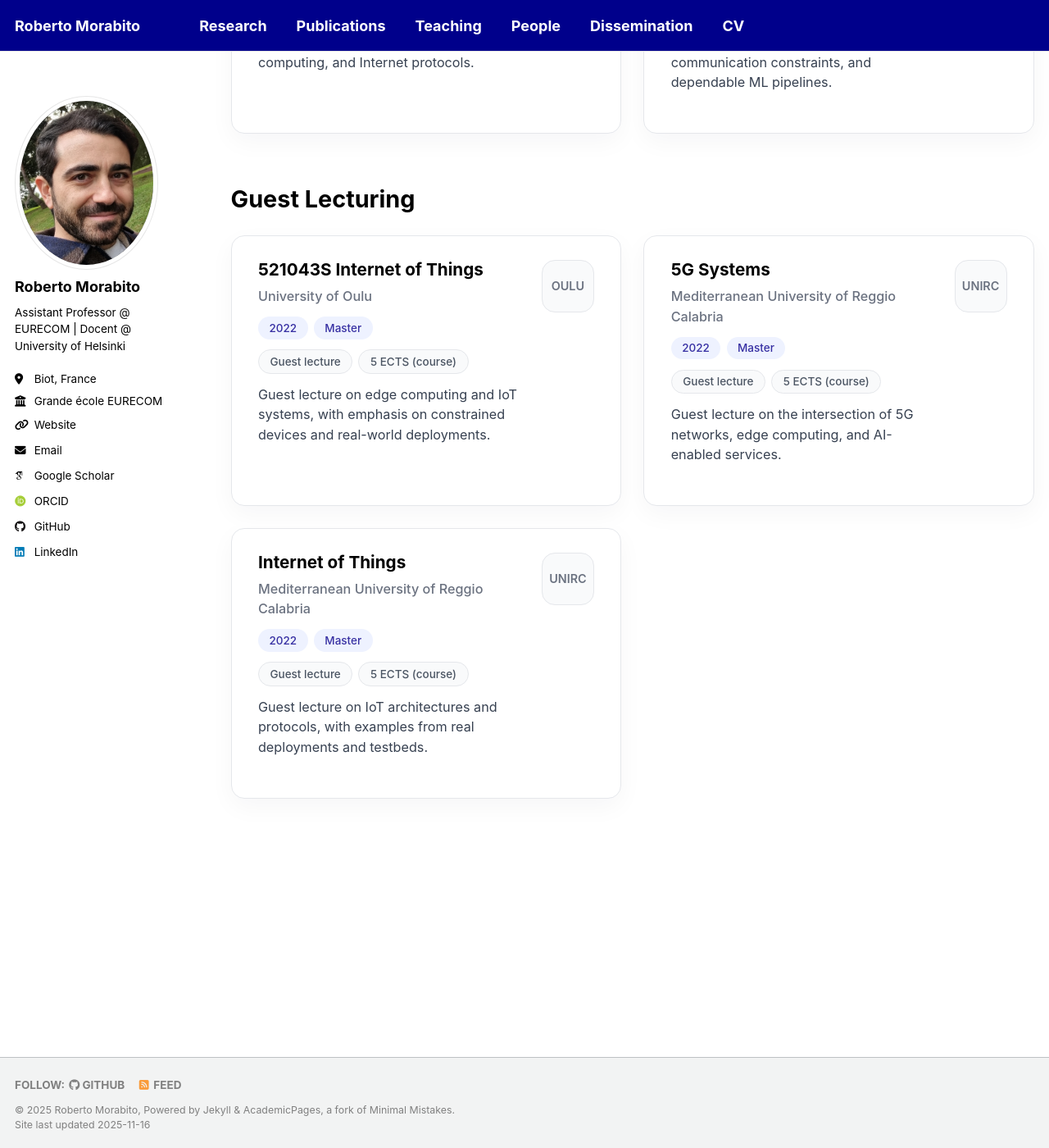
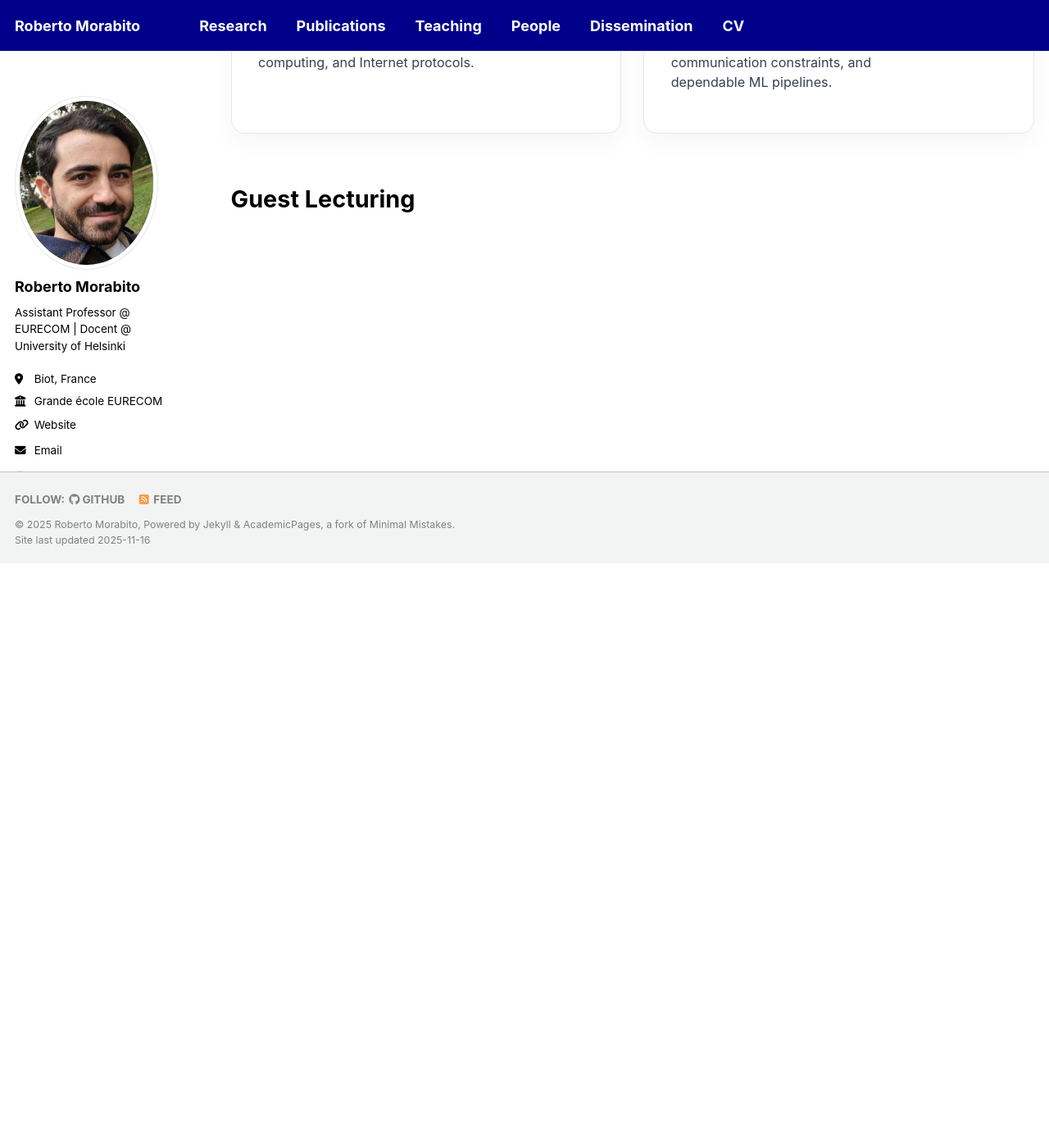
Before and after one commit to robertmora/robertmora.github.io, a Jekyll site: the page built from _pages/teaching.html, in a window 1280 px wide and 1400 px high, scrolled down 1356 px. Shown: the whole window at 82% size. Built offline with Jekyll 4.4.1, drawn with Linux system fonts in a browser that asks for light colours; some web fonts are replaced; a script that is not in the unit is left out; after the commit the page ends 2043 px from its top, so only the background shows below that.

Commit message:
Update teaching.html

```diff
--- a/_pages/teaching.html
+++ b/_pages/teaching.html
@@ -247,89 +247,5 @@ I try to keep classes practical, system-oriented, and grounded in real-world dep
     <section class="teaching-block">
       <h2 class="teaching-heading">Guest Lecturing</h2>
 
-      <div class="course-grid course-grid--two-cols">
-        <!-- Oulu -->
-        <article class="course-card">
-          <div class="course-main">
-            <h3 class="course-title">521043S Internet of Things</h3>
-            <div class="course-institution">University of Oulu</div>
-
-            <div class="course-tags">
-              <span class="course-badge">2022</span>
-              <span class="course-badge">Master</span>
-            </div>
-
-            <div class="course-meta">
-              <span class="course-badge course-badge--outline">Guest lecture</span>
-              <span class="course-badge course-badge--outline">5 ECTS (course)</span>
-            </div>
-
-            <p class="course-description">
-              Guest lecture on edge computing and IoT systems, with emphasis on constrained devices
-              and real-world deployments.
-            </p>
-          </div>
-          <div class="course-side">
-            OULU
-          </div>
-        </article>
-
-        <!-- 5G Systems, Reggio Calabria -->
-        <article class="course-card">
-          <div class="course-main">
-            <h3 class="course-title">5G Systems</h3>
-            <div class="course-institution">
-              Mediterranean University of Reggio Calabria
-            </div>
-
-            <div class="course-tags">
-              <span class="course-badge">2022</span>
-              <span class="course-badge">Master</span>
-            </div>
-
-            <div class="course-meta">
-              <span class="course-badge course-badge--outline">Guest lecture</span>
-              <span class="course-badge course-badge--outline">5 ECTS (course)</span>
-            </div>
-
-            <p class="course-description">
-              Guest lecture on the intersection of 5G networks, edge computing, and AI-enabled
-              services.
-            </p>
-          </div>
-          <div class="course-side">
-            UNIRC
-          </div>
-        </article>
-
-        <!-- IoT, Reggio Calabria -->
-        <article class="course-card">
-          <div class="course-main">
-            <h3 class="course-title">Internet of Things</h3>
-            <div class="course-institution">
-              Mediterranean University of Reggio Calabria
-            </div>
-
-            <div class="course-tags">
-              <span class="course-badge">2022</span>
-              <span class="course-badge">Master</span>
-            </div>
-
-            <div class="course-meta">
-              <span class="course-badge course-badge--outline">Guest lecture</span>
-              <span class="course-badge course-badge--outline">5 ECTS (course)</span>
-            </div>
-
-            <p class="course-description">
-              Guest lecture on IoT architectures and protocols, with examples from real
-              deployments and testbeds.
-            </p>
-          </div>
-          <div class="course-side">
-            UNIRC
-          </div>
-        </article>
-      </div>
-    </section>
   </div>
 </section>
```
